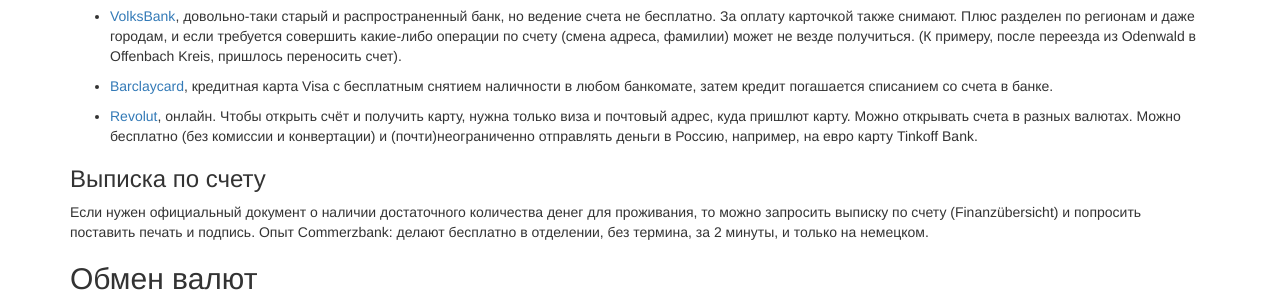
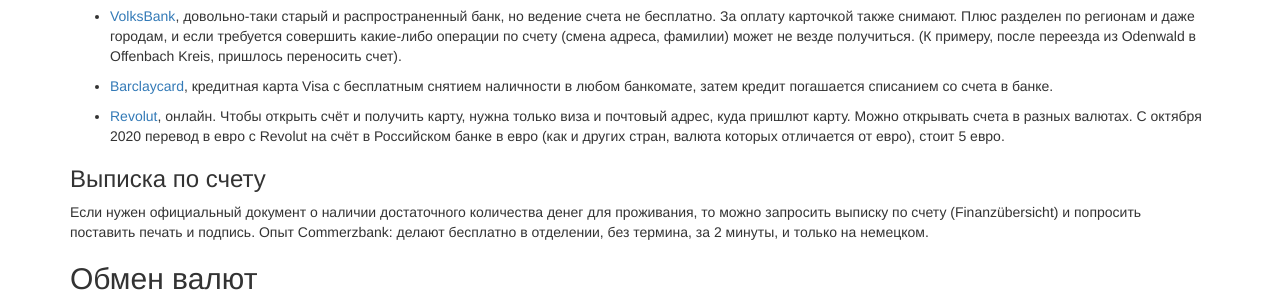
Before and after one commit to ru-de/faq, a Jekyll site: the page built from pages/Финансы и Банки.md, in a window 1280 px wide and 900 px high, scrolled down 2377 px. Shown: the part 152-452 px from the top of the window. Built offline with Jekyll 4.4.1, drawn with Linux system fonts in a browser that asks for light colours; nearby versions of some CDN libraries.

Commit message:
sync github pages

```diff
--- a/pages/Финансы и Банки.md
+++ b/pages/Финансы и Банки.md
@@ -118,7 +118,8 @@ layout: default
 
 - [Barclaycard](https://www.barclaycard.de/), кредитная карта Visa с бесплатным снятием наличности в любом банкомате, затем кредит погашается списанием со счета в банке.
 
-- [Revolut](https://www.revolut.com/), онлайн. Чтобы открыть счёт и получить карту, нужна только виза и почтовый адрес, куда пришлют карту. Можно открывать счета в разных валютах. Можно бесплатно (без комиссии и конвертации) и (почти)неограниченно отправлять деньги в Россию, например, на евро карту Tinkoff Bank.
+- [Revolut](https://www.revolut.com/), онлайн. Чтобы открыть счёт и получить карту, нужна только виза и почтовый адрес, куда пришлют карту. Можно открывать счета в разных валютах.
+С октября 2020 перевод в евро с Revolut на счёт в Российском банке в евро (как и других стран, валюта которых отличается от евро), стоит 5 евро.
 
 ### Выписка по счету
 Если нужен официальный документ о наличии достаточного количества денег для проживания, то можно запросить выписку по счету (Finanzübersicht) и попросить поставить печать и подпись.
```
